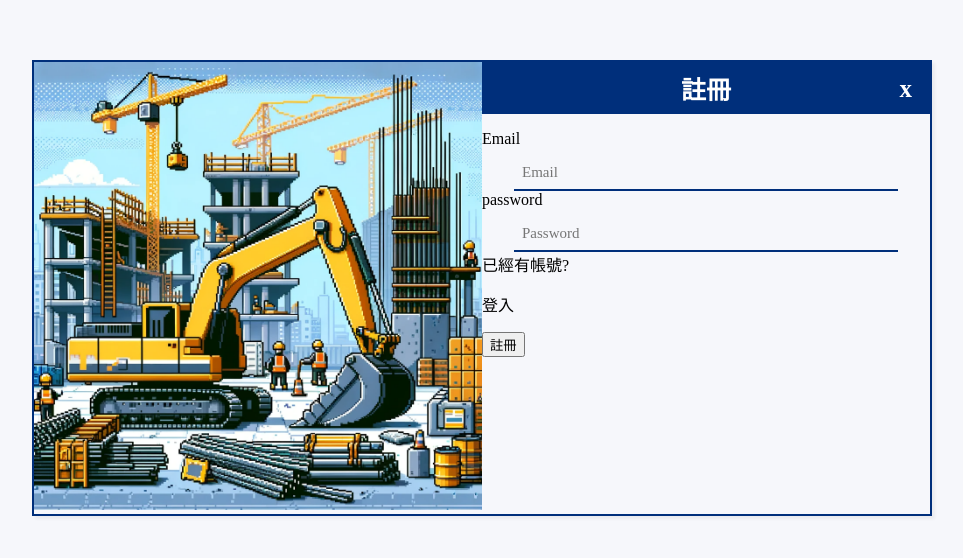
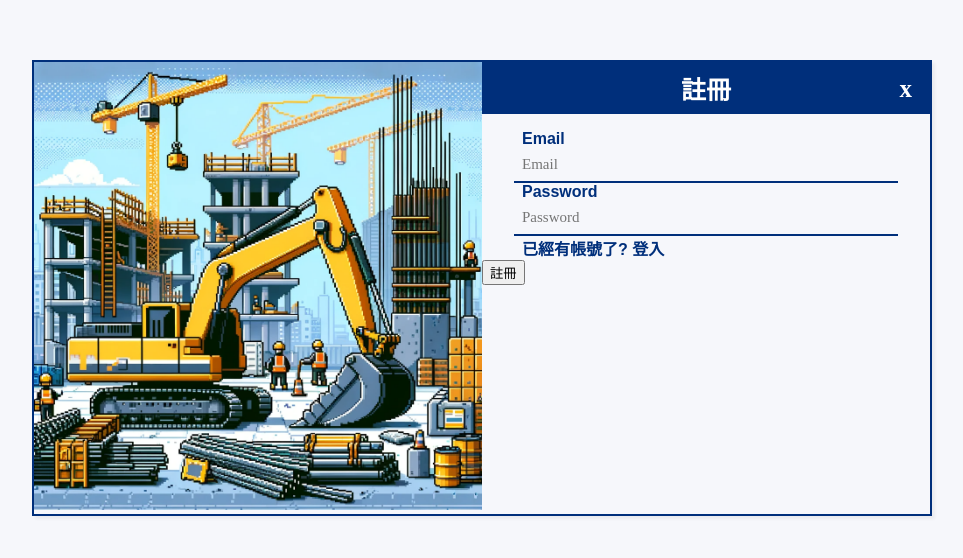
Before and after one commit to jasonlin1993/GanttChart, a Next.js app: page /register in a window 1280 px wide. Shown: the part 120-678 px from the top of the page, without its empty margins (166-1129 px from the left). Built offline with nearby package versions, Linux system fonts and the light colour scheme.

Commit message:
註冊視窗描寫

```diff
--- a/src/components/SubmitBox.js
+++ b/src/components/SubmitBox.js
@@ -4,7 +4,7 @@ import RegisterHeader from "@/styles/RegisterHeader";
 import CloseButton from "@/styles/CloseButton";
 import StyledInput from "@/styles/StyledInput";
 import { useRouter } from "next/router";
-import { MainText, Text } from "@/styles/MainText";
+import { StyledText } from "@/styles/MainText";
 
 const SubmitBox = () => {
   const router = useRouter();
@@ -30,13 +30,12 @@ const SubmitBox = () => {
                   註冊
                   <CloseButton onClick={handleBackToHome}>x</CloseButton>
                 </RegisterHeader>
-                <div style={{ marginBottom: "0.5rem" }}>Email</div>
+                <StyledText>Email</StyledText>
                 <StyledInput type="email" placeholder="Email" />
-                <div style={{ marginBottom: "0.5rem" }}>password</div>
+                <StyledText>Password</StyledText>
                 <StyledInput type="password" placeholder="Password" />
 
-                <div style={{ marginBottom: "1rem" }}>已經有帳號?</div>
-                <div style={{ marginBottom: "1rem" }}>登入</div>
+                <StyledText>已經有帳號了? 登入</StyledText>
                 <div>
                   <button style={{ marginBottom: "1rem" }}>註冊</button>
                 </div>
--- a/src/styles/MainText.js
+++ b/src/styles/MainText.js
@@ -21,4 +21,12 @@ const Text = styled.div`
   margin: 30px 10px;
 `;
 
-export { MainText, Text };
+const StyledText = styled.div`
+  color: rgb(0, 47, 123);
+  font-family: "微軟正黑體", sans-serif;
+  font-weight: bold;
+  margin: 0 2.5rem;
+  bottom: 5px;
+`;
+
+export { MainText, Text, StyledText };
--- a/src/styles/StyledInput.js
+++ b/src/styles/StyledInput.js
@@ -10,6 +10,7 @@ const StyledInput = styled.input`
   color: rgb(0, 47, 123);
   font-family: "微軟正黑體";
   font-size: 15px;
+  bottom: 5px;
 
   &:focus {
     outline: none;
```
